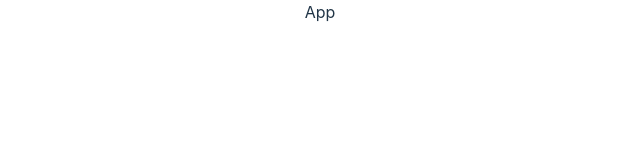
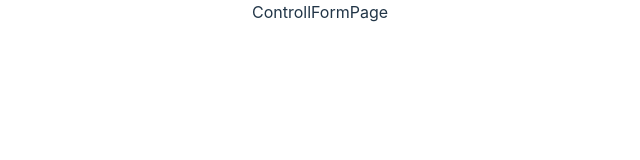
Before and after one commit to KikinovK/RSS-REACT-2023Q4, a React (Vite) app: page /controllform in a window 1280 px wide. Shown: the top 160 px of the page, without its empty margins (320-960 px from the left). Built offline with nearby package versions, Linux system fonts and the light colour scheme.

Commit message:
feat: add router

```diff
--- a/src/App.tsx
+++ b/src/App.tsx
@@ -1,9 +1,10 @@
 import { FC } from 'react';
+import { RouterProvider } from 'react-router';
+
+import router from './routes/router';
 
 import './App.scss';
 
-const App: FC = () => {
-  return <div>App</div>;
-};
+const App: FC = () => <RouterProvider router={router} />;
 
 export default App;
--- /dev/null
+++ b/src/layouts/PrimaryLayout.tsx
@@ -0,0 +1,6 @@
+import { FC } from 'react';
+import { Outlet } from 'react-router-dom';
+
+const PrimaryLayout: FC = () => <Outlet />;
+
+export default PrimaryLayout;
--- /dev/null
+++ b/src/pages/ControllFormPage/ControllFormPage.tsx
@@ -0,0 +1,5 @@
+import { FC } from 'react';
+
+const ControllFormPage: FC = () => <div>ControllFormPage</div>;
+
+export default ControllFormPage;
--- /dev/null
+++ b/src/pages/MainPage/MainPage.tsx
@@ -0,0 +1,5 @@
+import { FC } from 'react';
+
+const MainPage: FC = () => <div>MainPage</div>;
+
+export default MainPage;
--- /dev/null
+++ b/src/pages/NotFoundPage/NotFoundPage.tsx
@@ -0,0 +1,5 @@
+import { FC } from 'react';
+
+const NotFoundPage: FC = () => <div>NotFoundPage</div>;
+
+export default NotFoundPage;
--- /dev/null
+++ b/src/pages/UnControllFormPage/UnControllFormPage.tsx
@@ -0,0 +1,5 @@
+import { FC } from 'react';
+
+const UnControllFormPage: FC = () => <div>UnControllFormPage</div>;
+
+export default UnControllFormPage;
--- /dev/null
+++ b/src/routes/router.tsx
@@ -0,0 +1,33 @@
+import { createBrowserRouter } from 'react-router-dom';
+
+import PrimaryLayout from '../layouts/PrimaryLayout';
+import NotFoundPage from '../pages/NotFoundPage/NotFoundPage';
+import MainPage from '../pages/MainPage/MainPage';
+import UnControllFormPage from '../pages/UnControllFormPage/UnControllFormPage';
+import ControllFormPage from '../pages/ControllFormPage/ControllFormPage';
+
+const router = createBrowserRouter([
+  {
+    element: <PrimaryLayout />,
+    children: [
+      {
+        path: '/',
+        element: <MainPage />,
+      },
+      {
+        path: '/uncontrollform',
+        element: <UnControllFormPage />,
+      },
+      {
+        path: '/controllform',
+        element: <ControllFormPage />,
+      },
+      {
+        path: '*',
+        element: <NotFoundPage />,
+      },
+    ],
+  },
+]);
+
+export default router;
```
